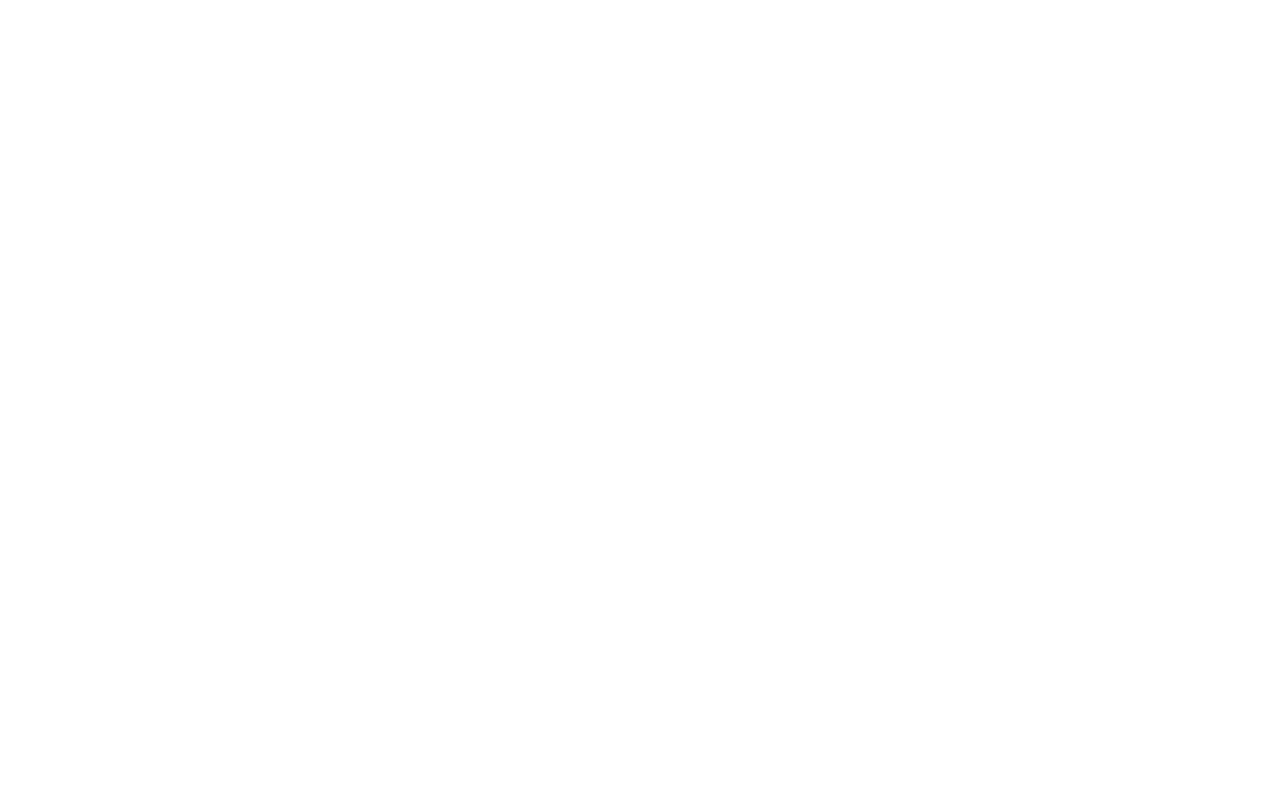
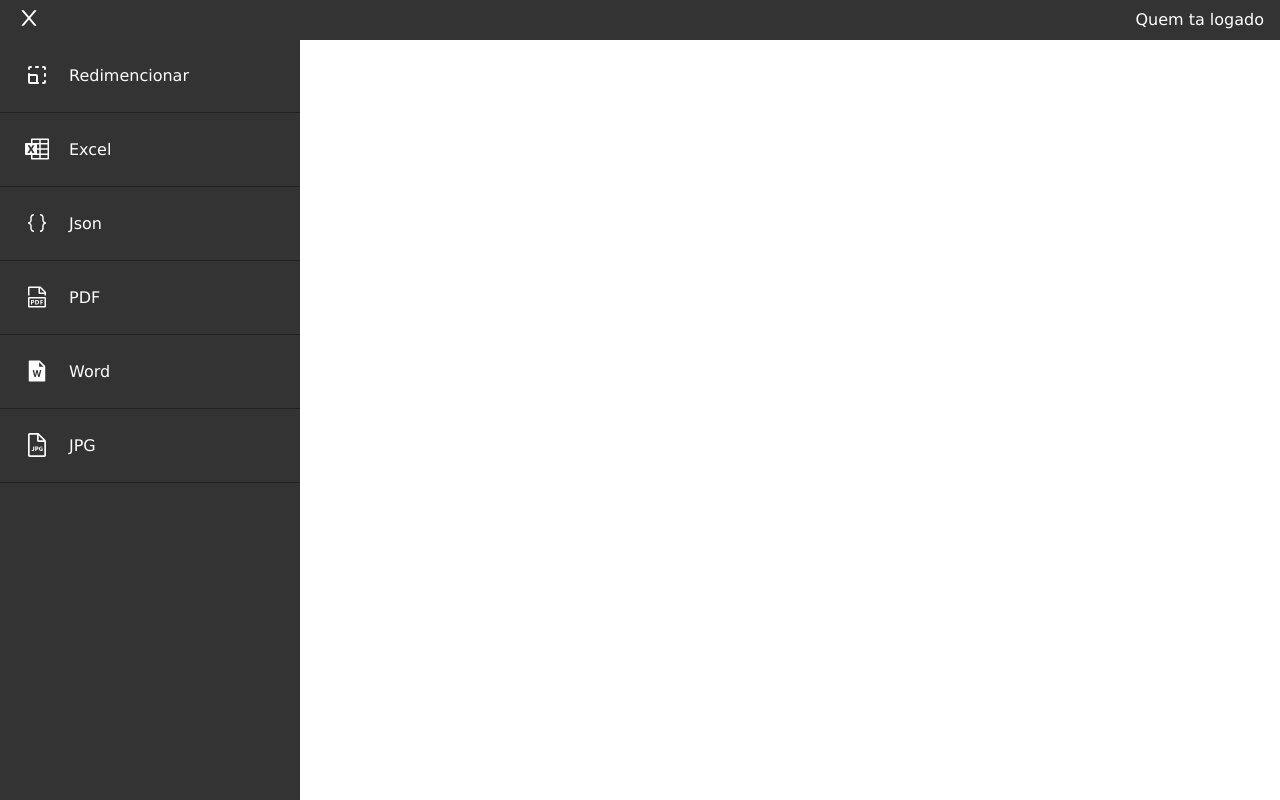
Before and after one commit to Joao-Pedro15/devHelper-frontend, a React (Create React App) app in the folder client/: page /module/resize in a window 1280 px wide. Built offline with nearby package versions, Linux system fonts and the light colour scheme.

Commit message:
feat: create a page resize

```diff
--- /dev/null
+++ b/client/src/pages/Resize/index.tsx
@@ -0,0 +1,13 @@
+import React from 'react'
+import { Layout } from '../../components/Layout'
+import * as S from './style'
+
+export function Resize() {
+  return (
+    <Layout>
+      <S.Container>
+        <h1>Opa</h1>
+      </S.Container>
+    </Layout>
+  )
+}
--- /dev/null
+++ b/client/src/pages/Resize/style.ts
@@ -0,0 +1,8 @@
+import styled from 'styled-components'
+
+export const Container = styled.main`
+
+  overflow: auto;
+  position: relative;
+  width: 100%;
+`
--- a/client/src/routes/index.tsx
+++ b/client/src/routes/index.tsx
@@ -3,6 +3,7 @@
 
 import { Login } from '../pages/Login'
 import { Home } from '../pages/Home'
+import { Resize } from '../pages/Resize'
 
 const Routes: React.FC = () => {
   return (
@@ -12,6 +13,8 @@
       {/* ==================== INÍCIO ==================== */}
       <Route isPrivate path="/home" component={Home} />
 
+      <Route isPrivate path={"/module/resize"} component={Resize} />
+
       {/* ==================== ERRO ==================== */}
       {/* <Route component={NotFoundPage} /> */}
 
```
